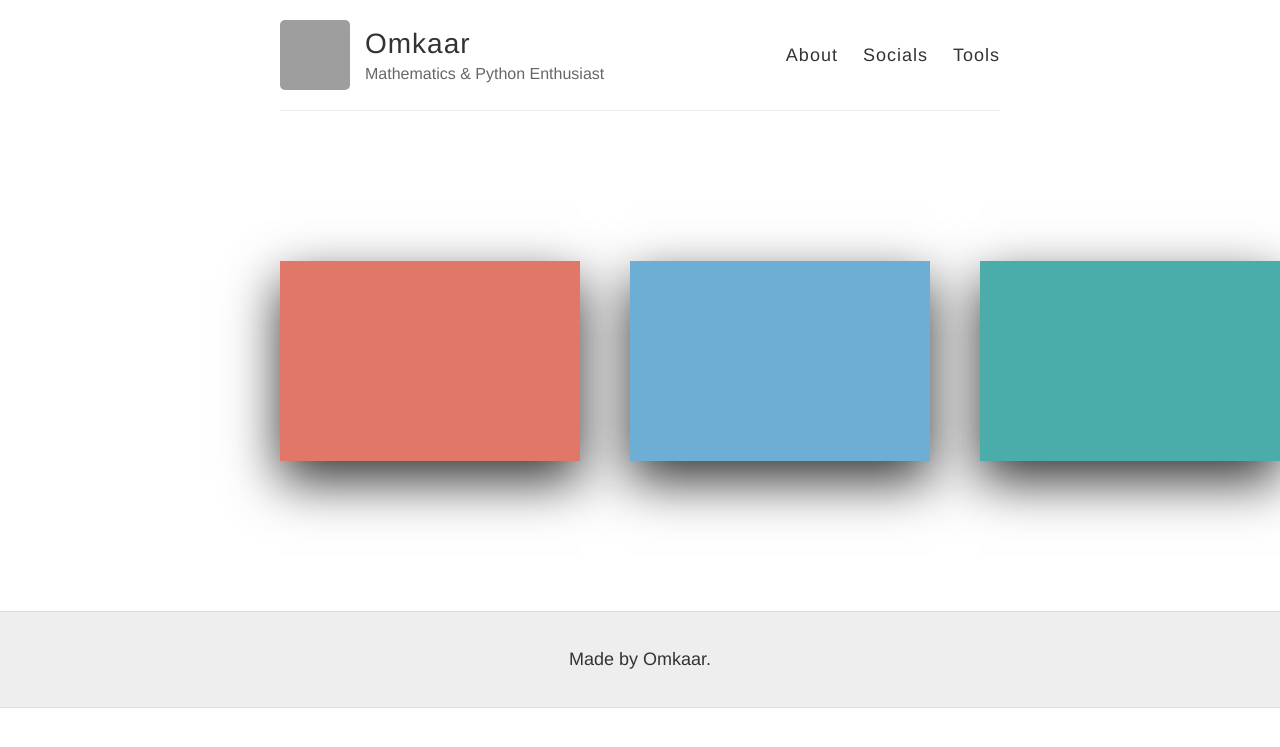
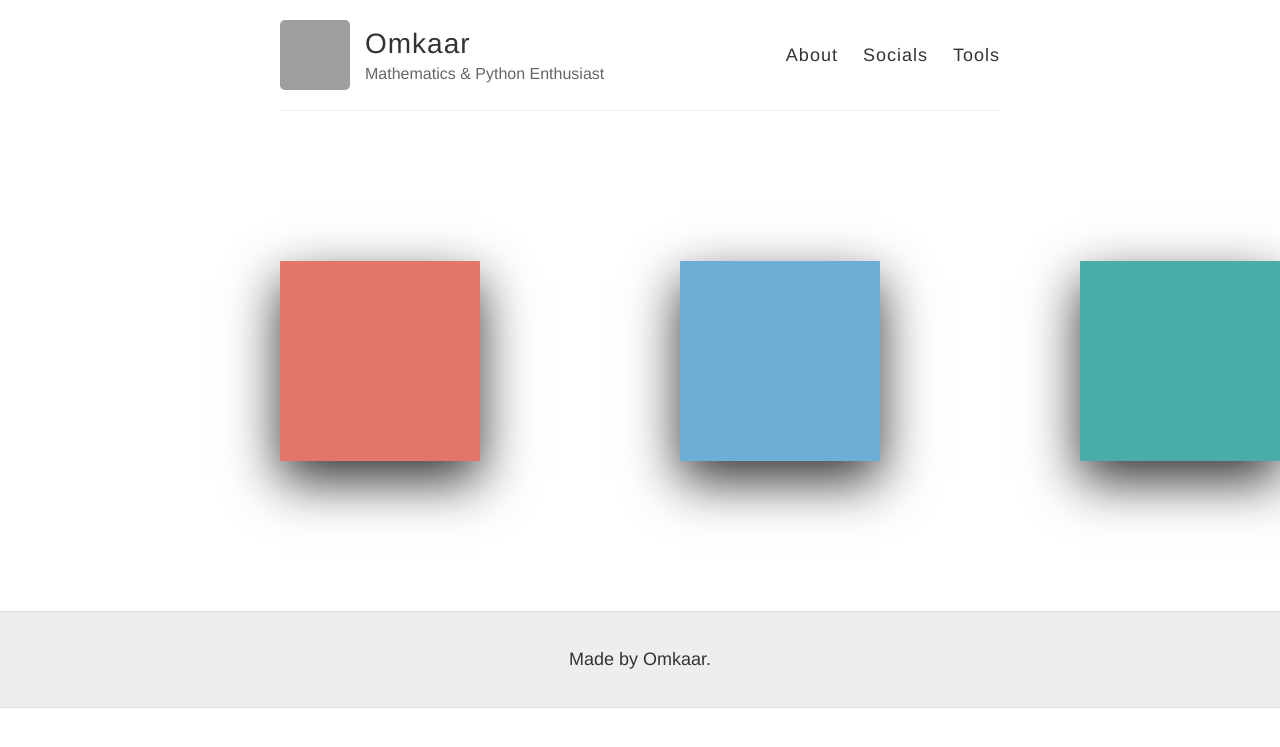
Before and after one commit to Ombucha/ombucha.github.io, a Jekyll site: the page built from socials.html, in a window 1280 px wide. Shown: the top 747 px of the page. Built offline with Jekyll 4.4.1, drawn with Linux system fonts in a browser that asks for light colours; grey boxes are pictures that could not be loaded.

Commit message:
oop :laughing:

```diff
--- a/assets/css/socials.css
+++ b/assets/css/socials.css
@@ -31,6 +31,8 @@
     background: #f00;
     transition: 0.7s;
     z-index: 1;
+    width: 200px;
+    height: 200px;
 }
 
 .socials-container .card:nth-child(1) .icon {
@@ -67,7 +69,7 @@
 }
 
 .socials-container .card .face {
-    width: 300px;
+    width: 200px;
     height: 200px;
     transition: 0.5s;
 }
```
